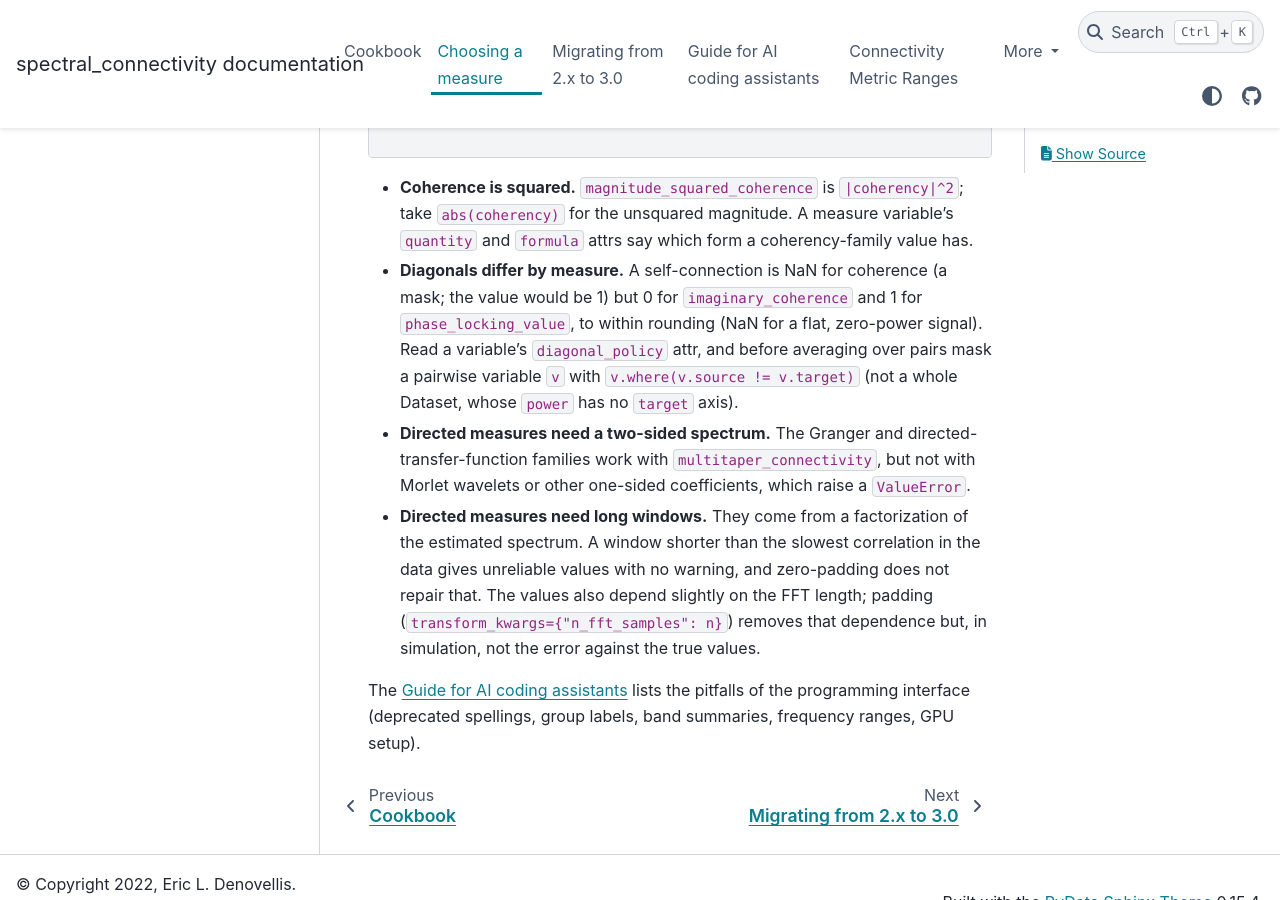
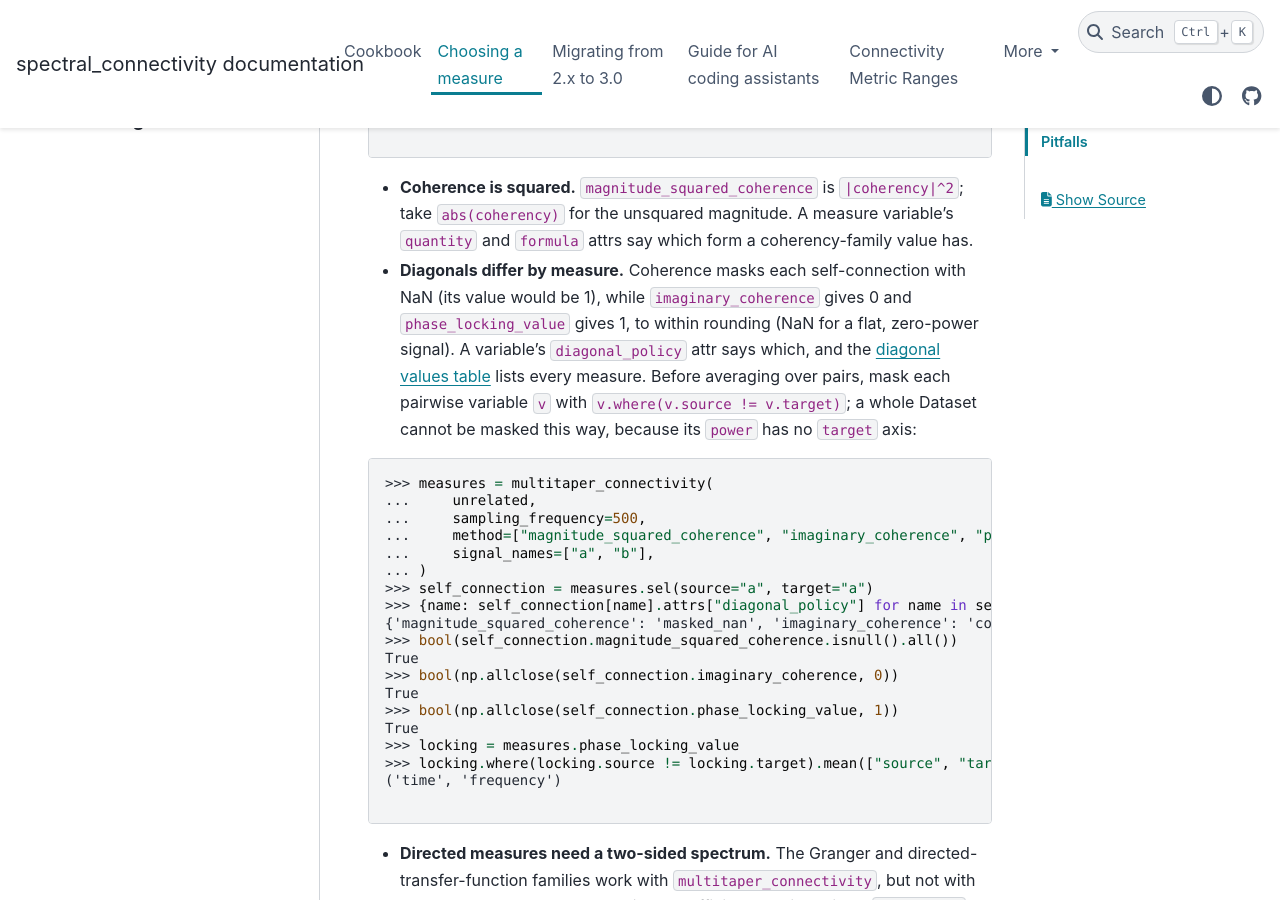
Before and after one commit to Eden-Kramer-Lab/spectral_connectivity, a Sphinx documentation site: the page built from docs/choosing_a_measure.md, in a window 1280 px wide and 900 px high, scrolled down 2742 px. Built offline with Sphinx 7.4.7 and the PyData theme 0.15.4, drawn with Linux system fonts in a browser that asks for light colours; pages that are not in the unit, such as notebooks, are missing from menus; the version number could not be read and is left out.

Commit message:
Check the diagonal values the pitfalls page states with a doctest
The Diagonals pitfall gave NaN for coherence, 0 for imaginary_coherence, and 1
for phase_locking_value by hand, next to the generated diagonal table that
nothing tied it to. A doctest now shows each variable's diagonal_policy and
those values, and the masking idiom, so a registry change fails the test
instead of leaving the prose stale; the bullet links to the generated table
and is split into shorter sentences.

Co-Authored-By: Claude Opus 5.5 <noreply@anthropic.com>

````diff
--- a/docs/choosing_a_measure.md
+++ b/docs/choosing_a_measure.md
@@ -78,12 +78,37 @@ True
 - **Coherence is squared.** `magnitude_squared_coherence` is `|coherency|^2`;
   take `abs(coherency)` for the unsquared magnitude. A measure variable's
   `quantity` and `formula` attrs say which form a coherency-family value has.
-- **Diagonals differ by measure.** A self-connection is NaN for coherence (a
-  mask; the value would be 1) but 0 for `imaginary_coherence` and 1 for
-  `phase_locking_value`, to within rounding (NaN for a flat, zero-power
-  signal). Read a variable's `diagonal_policy` attr, and before averaging over
-  pairs mask a pairwise variable `v` with `v.where(v.source != v.target)` (not
-  a whole Dataset, whose `power` has no `target` axis).
+- **Diagonals differ by measure.** Coherence masks each self-connection with
+  NaN (its value would be 1), while `imaginary_coherence` gives 0 and
+  `phase_locking_value` gives 1, to within rounding (NaN for a flat,
+  zero-power signal). A variable's `diagonal_policy` attr says which, and the
+  [diagonal values table](CONNECTIVITY_METRIC_RANGES.md#diagonal-values) lists
+  every measure. Before averaging over pairs, mask each pairwise variable `v`
+  with `v.where(v.source != v.target)`; a whole Dataset cannot be masked this
+  way, because its `power` has no `target` axis:
+
+```python
+>>> measures = multitaper_connectivity(
+...     unrelated,
+...     sampling_frequency=500,
+...     method=["magnitude_squared_coherence", "imaginary_coherence", "phase_locking_value"],
+...     signal_names=["a", "b"],
+... )
+>>> self_connection = measures.sel(source="a", target="a")
+>>> {name: self_connection[name].attrs["diagonal_policy"] for name in self_connection.data_vars}
+{'magnitude_squared_coherence': 'masked_nan', 'imaginary_coherence': 'constant', 'phase_locking_value': 'constant'}
+>>> bool(self_connection.magnitude_squared_coherence.isnull().all())
+True
+>>> bool(np.allclose(self_connection.imaginary_coherence, 0))
+True
+>>> bool(np.allclose(self_connection.phase_locking_value, 1))
+True
+>>> locking = measures.phase_locking_value
+>>> locking.where(locking.source != locking.target).mean(["source", "target"]).dims
+('time', 'frequency')
+
+```
+
 - **Directed measures need a two-sided spectrum.** The Granger and
   directed-transfer-function families work with `multitaper_connectivity`, but
   not with Morlet wavelets or other one-sided coefficients, which raise a
````
